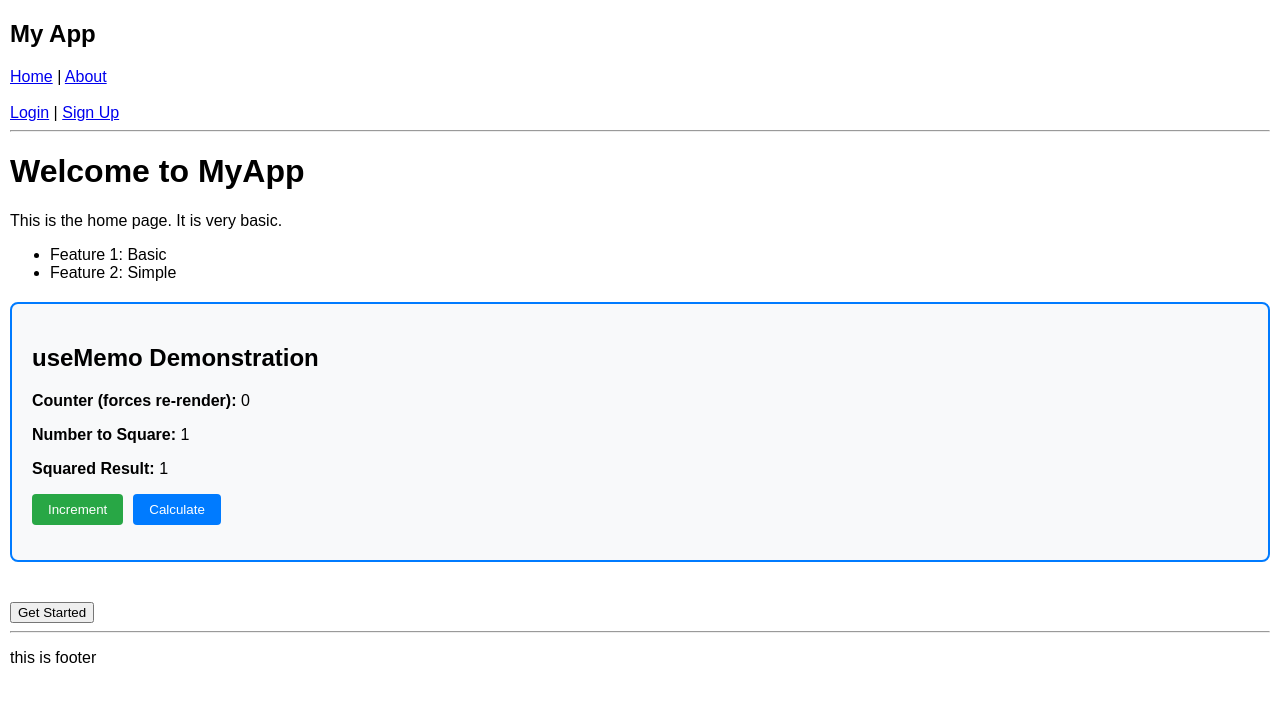
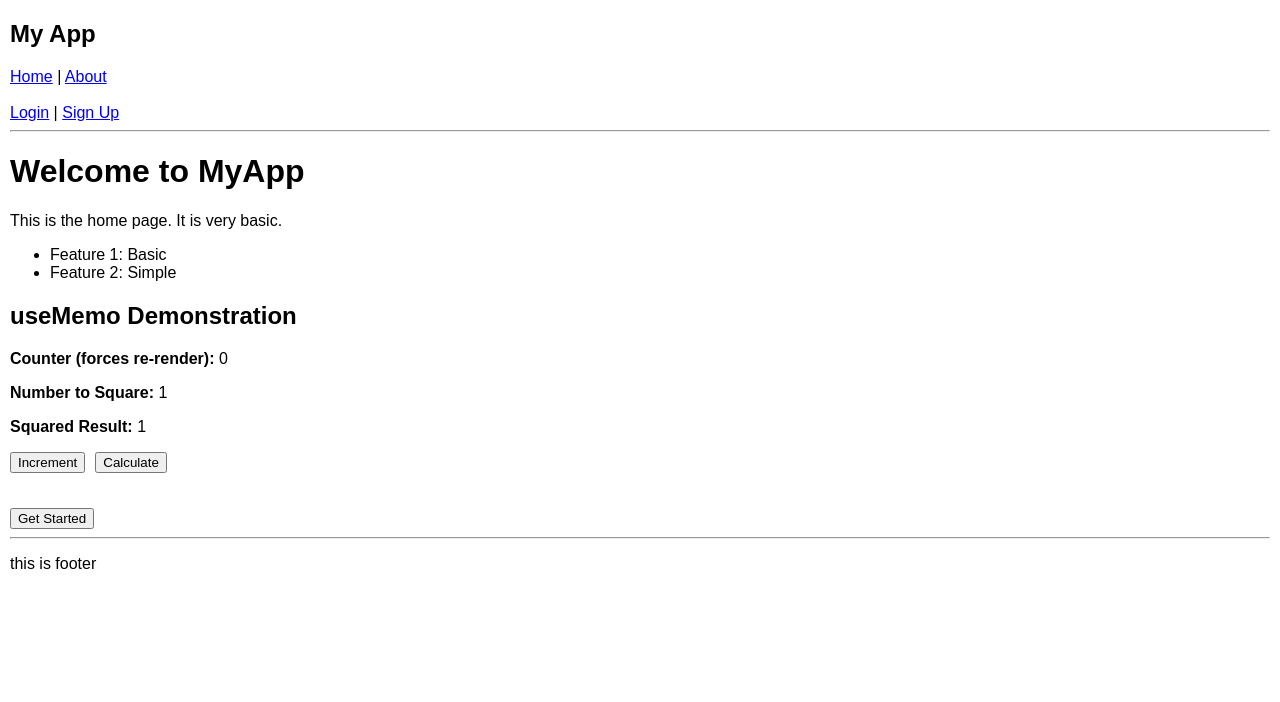
Before and after one commit to Jainiljj/e_training, a React (Vite) app in the folder react/first_react_project/: page / in a window 1280 px wide. Shown: the top 702 px of the page. Built offline with nearby package versions, Linux system fonts and the light colour scheme.

Commit message:
removed css

```diff
--- a/react/first_react_project/src/components/ChildComponent.jsx
+++ b/react/first_react_project/src/components/ChildComponent.jsx
@@ -12,7 +12,7 @@ function ChildComponent() {
   }, [number]);
 
   return (
-    <div style={{ border: '2px solid #007bff', padding: '20px', margin: '20px 0', borderRadius: '8px', backgroundColor: '#f8f9fa' }}>
+    <div>
       <h2>useMemo Demonstration</h2>
 
       <p><strong>Counter (forces re-render):</strong> {counter}</p>
@@ -22,13 +22,11 @@ function ChildComponent() {
       <div style={{ display: 'flex', gap: '10px', marginTop: '15px' }}>
         <button
           onClick={() => setCounter(counter + 1)}
-          style={{ padding: '8px 16px', backgroundColor: '#28a745', color: '#fff', border: 'none', borderRadius: '4px', cursor: 'pointer' }}
         >
           Increment
         </button>
         <button
           onClick={() => setNumber(counter)}
-          style={{ padding: '8px 16px', backgroundColor: '#007bff', color: '#fff', border: 'none', borderRadius: '4px', cursor: 'pointer' }}
         >
           Calculate
         </button>
```
